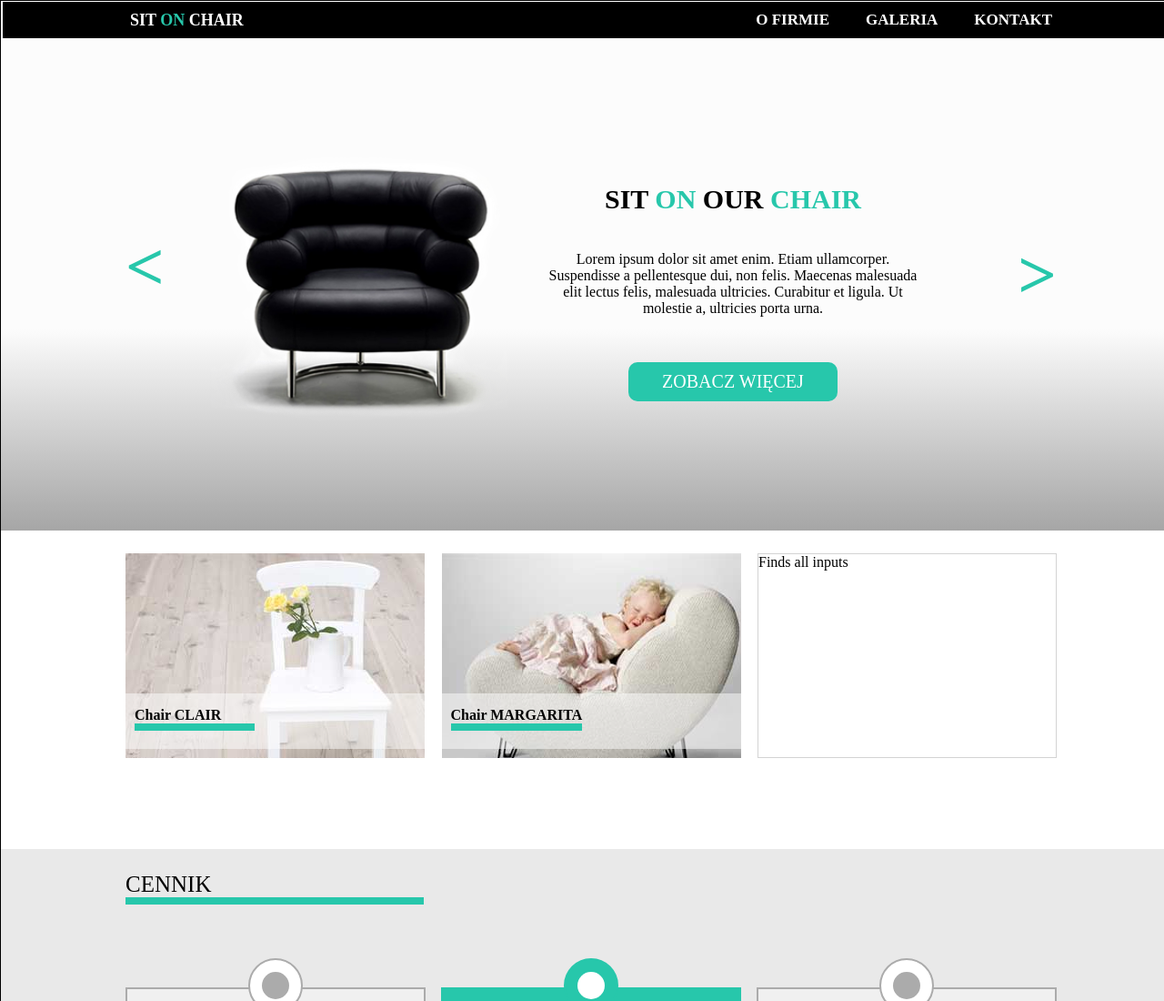
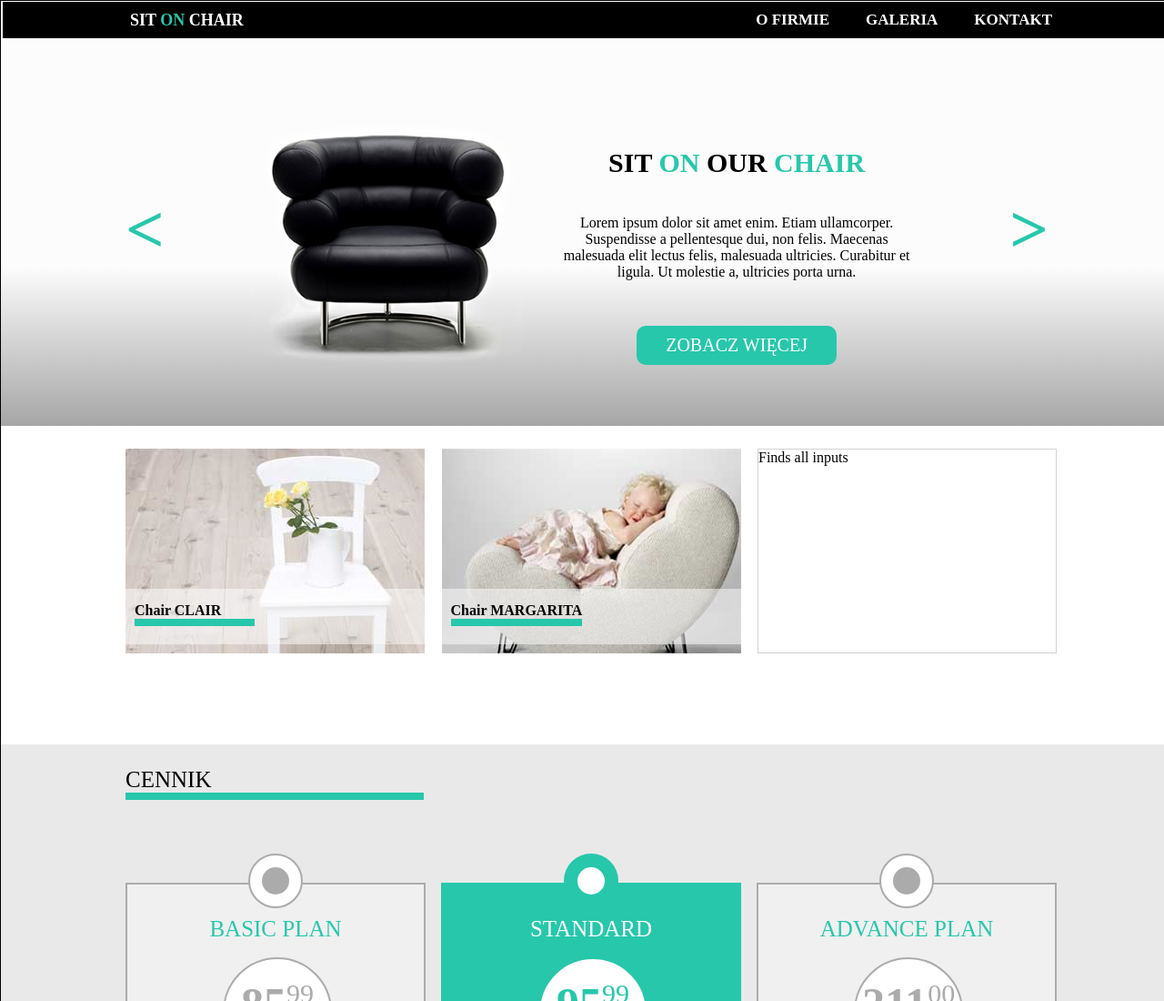
Before and after one commit to DawidSobieraj/Workshop, a website: page Sit On Chair Project/index.html in a window 1280 px wide. Shown: the top 1100 px of the page at 91% size. Drawn offline with Linux system fonts and the light colour scheme.

Commit message:
Second section update

```diff
--- a/Sit On Chair Project/scss/main.scss
+++ b/Sit On Chair Project/scss/main.scss
@@ -89,6 +89,7 @@ body {
 
   }
   .gradientBackground {
+    max-height: 425px;
     background: rgba(252,252,252,1);
     background: -moz-linear-gradient(top, rgba(252,252,252,1) 0%, rgba(252,252,252,1) 59%, rgba(174,174,174,1) 96%, rgba(166,166,166,1) 100%);
     background: -webkit-gradient(left top, left bottom, color-stop(0%, rgba(252,252,252,1)), color-stop(59%, rgba(252,252,252,1)), color-stop(96%, rgba(174,174,174,1)), color-stop(100%, rgba(166,166,166,1)));
@@ -97,25 +98,25 @@ body {
     background: -ms-linear-gradient(top, rgba(252,252,252,1) 0%, rgba(252,252,252,1) 59%, rgba(174,174,174,1) 96%, rgba(166,166,166,1) 100%);
     background: linear-gradient(to bottom, rgba(252,252,252,1) 0%, rgba(252,252,252,1) 59%, rgba(174,174,174,1) 96%, rgba(166,166,166,1) 100%);
     filter: progid:DXImageTransform.Microsoft.gradient( startColorstr='#fcfcfc', endColorstr='#a6a6a6', GradientType=0 );
+     .container {
+       display: flex;
+       flex-direction: row;
       .leftSlider {
-        float: left;
-        width: 5%;
+        width: 10%;
         font-size: 75px;
         font-weight: 100;
-        line-height: 500px;
+        line-height: 400px;
       }
       .firstSectionImg {
         background: url("../images/black_chair.png") no-repeat left/contain;
-        float: left;
-        width: 50%;
-        margin: 70px -50px;
-        height: 400px;
+        width: 470px;
+        margin: 45px -50px;
+        height: 337px;
 
       }
       .mainText {
-        float: left;
-        width: 40%;
-        margin-top: 150px;
+        width: 39%;
+        margin-top: 110px;
         .button {
           font-size: 20px;
           border-radius: 10px 10px 10px 10px;
@@ -134,13 +135,13 @@ body {
         }
       }
       .rightSlider {
-        float: right;
-        width: 5%;
+        width: 14%;
         font-size: 75px;
         font-weight: 100;
         text-align: right;
-        line-height: 500px;
+        line-height: 400px;
       }
+     }
     .clearfix::after {
       clear: both;
       content: '';
```
Also changed, not shown: Sit On Chair Project/css/main.css.
